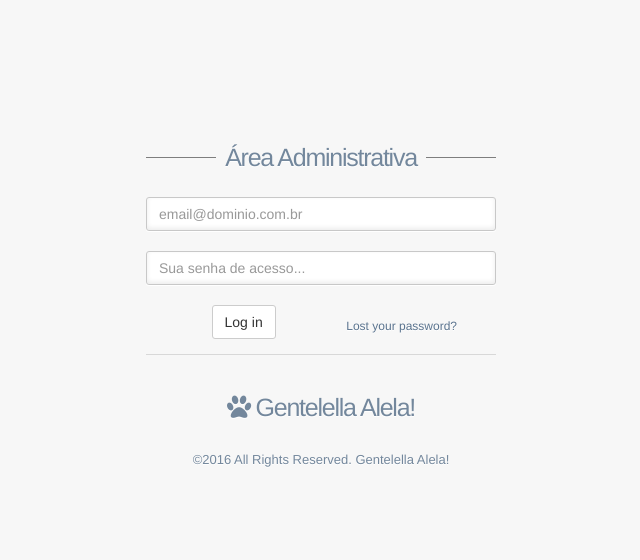
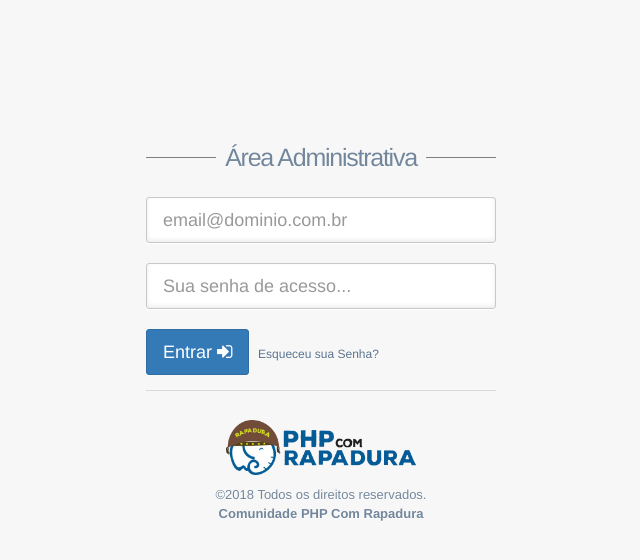
Before and after one commit to PHPcomRapadura/site-principal, a Symfony app: template templates/admin/default/login.html.twig in a window 1280 px wide. Shown: the top 560 px of the page, without its empty margins (319-959 px from the left). Run offline with Twig, Linux system fonts and the light colour scheme; the template is opened without the code that fills it, so the values that code supplies are empty; some libraries are stand-ins or nearby versions.

Commit message:
correcoes de code styles e melhoria do layout da pagina de login

```diff
--- /dev/null
+++ b/public/css/styles.css
@@ -0,0 +1,3 @@
+.login_content div .reset_pass {
+    float: none;
+}
--- a/src/Controller/Admin/DefaultController.php
+++ b/src/Controller/Admin/DefaultController.php
@@ -2,7 +2,6 @@
 namespace App\Controller\Admin;
 
 use Sensio\Bundle\FrameworkExtraBundle\Configuration\Route;
-use Sensio\Bundle\FrameworkExtraBundle\Configuration\Security;
 use Sensio\Bundle\FrameworkExtraBundle\Configuration\Template;
 use Symfony\Bundle\FrameworkBundle\Controller\Controller;
 
--- a/src/Controller/Auth/AuthController.php
+++ b/src/Controller/Auth/AuthController.php
@@ -4,10 +4,8 @@ namespace App\Controller\Auth;
 
 use Symfony\Bundle\FrameworkBundle\Controller\Controller;
 use Sensio\Bundle\FrameworkExtraBundle\Configuration\Route;
-use Sensio\Bundle\FrameworkExtraBundle\Configuration\Security;
 use Sensio\Bundle\FrameworkExtraBundle\Configuration\Template;
 use Symfony\Component\HttpFoundation\Request;
-use Symfony\Component\HttpFoundation\Response;
 use Symfony\Component\Security\Http\Authentication\AuthenticationUtils;
 
 /**
@@ -28,10 +26,10 @@ class AuthController extends Controller
     {
         $error = $authUtils->getLastAuthenticationError();
         $lastUsername = $authUtils->getLastUsername();
+
         return [
             'error' => $error,
             'last_username' => $lastUsername
         ];
     }
-
 }
--- a/templates/admin/default/login.html.twig
+++ b/templates/admin/default/login.html.twig
@@ -15,14 +15,17 @@
             <form  method="post" action="{{ path('auth_default_login') }}">
                 <h1>Área Administrativa</h1>
                 <div>
-                    <input type="email" name="email" class="form-control" placeholder="email@dominio.com.br" required />
+                    <input type="email" name="email" class="form-control input-lg" placeholder="email@dominio.com.br" required />
                 </div>
                 <div>
-                    <input type="password" name="senha" class="form-control" placeholder="Sua senha de acesso..." required />
+                    <input type="password" name="senha" class="form-control input-lg" placeholder="Sua senha de acesso..." required />
                 </div>
-                <div>
-                    <button class="btn btn-default submit" type="submit">Log in</button>
-                    <a class="reset_pass" href="#">Lost your password?</a>
+
+                <div class="text-left">
+                    <button class="btn btn-primary btn-lg submit" type="submit">
+                        Entrar <i class="fa fa-sign-in"></i>
+                    </button>
+                    <a class="reset_pass" href="#">Esqueceu sua Senha?</a>
                 </div>
 
                 <div class="clearfix"></div>
@@ -32,8 +35,11 @@
                     <br />
 
                     <div>
-                        <h1><i class="fa fa-paw"></i> Gentelella Alela!</h1>
-                        <p>©2016 All Rights Reserved. Gentelella Alela!</p>
+                        <img src="{{asset('images/logo.png') }}" alt="PHP Com Rapadura" width="190" />
+                        <p style="margin-top: 10px">
+                            ©{{ "now"|date("Y") }} Todos os direitos reservados.<br />
+                            <strong>Comunidade PHP Com Rapadura</strong>
+                        </p>
                     </div>
                 </div>
             </form>
--- a/templates/base_admin.html.twig
+++ b/templates/base_admin.html.twig
@@ -12,6 +12,7 @@
     <link href="{{ asset('/gentelella/vendors/font-awesome/css/font-awesome.min.css') }}" rel="stylesheet">
     <link href="{{ asset('/gentelella/vendors/nprogress/nprogress.css') }}" rel="stylesheet">
     <link href="{{ asset('/gentelella/build/css/custom.min.css') }}" rel="stylesheet">
+    <link href="{{ asset('/css/styles.css') }}" rel="stylesheet">
     {% block stylesheets %}{% endblock %}
 </head>
 
--- a/templates/base_login_admin.html.twig
+++ b/templates/base_login_admin.html.twig
@@ -13,6 +13,7 @@
     <link href="{{ asset('/gentelella/vendors/nprogress/nprogress.css') }}" rel="stylesheet">
     <link href="{{ asset('/gentelella/vendors/animate.css/animate.min.css') }}" rel="stylesheet">
     <link href="{{ asset('/gentelella/build/css/custom.min.css') }}" rel="stylesheet">
+    <link href="{{ asset('/css/styles.css') }}" rel="stylesheet">
     {% block stylesheets %}{% endblock %}
 
 </head>
```
Also changed, not shown: public/images/logo.jpg (added), public/images/logo.png (added).
